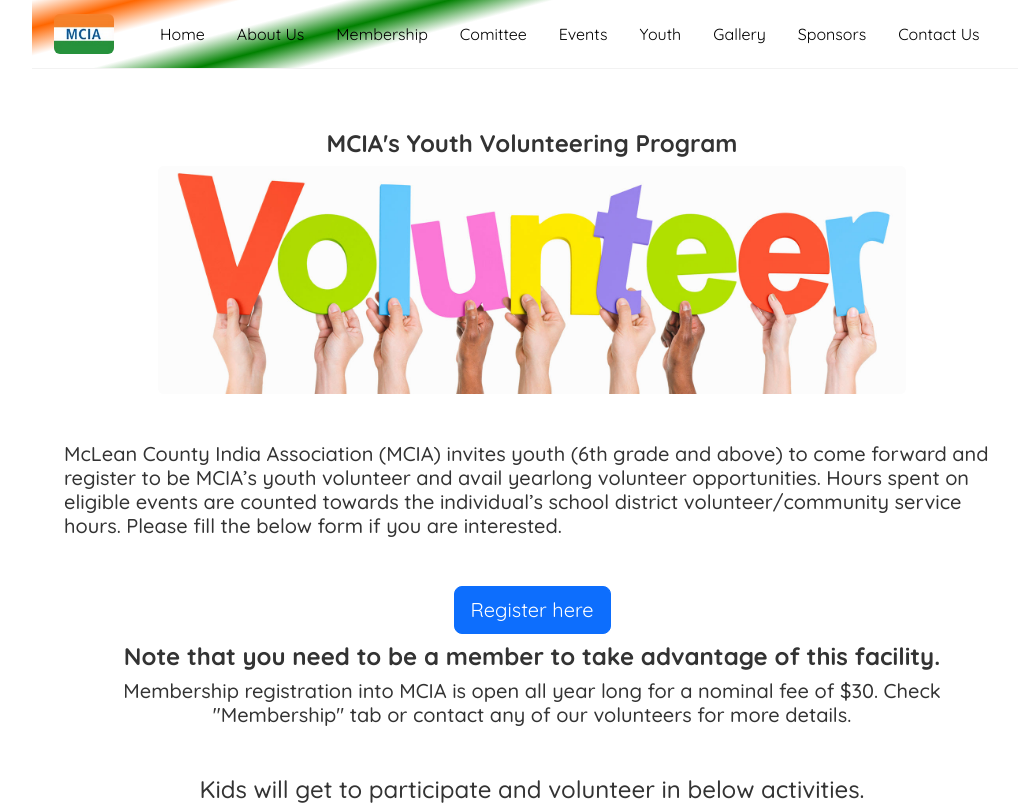
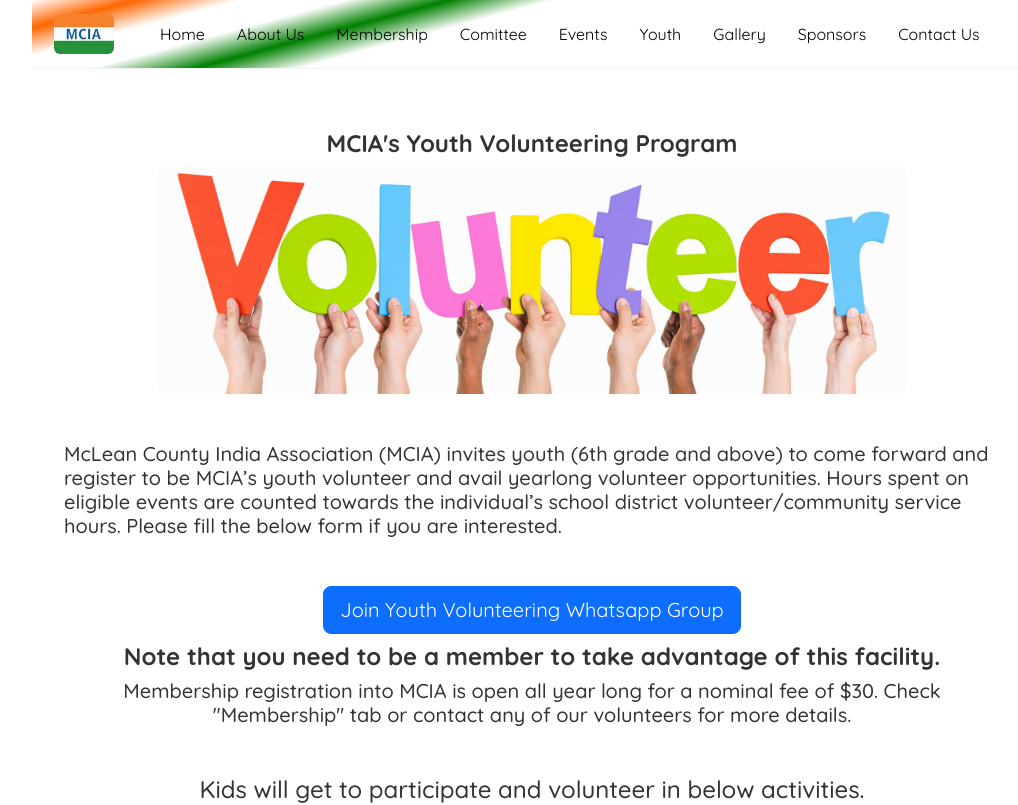
Before and after one commit to RahulVarunGit/mcia-react, a React (Create React App) app: page /youth in a window 1280 px wide. Shown: the top 805 px of the page, without its empty margins (108-1126 px from the left). Built offline with nearby package versions, Linux system fonts and the light colour scheme.

Commit message:
Youth Volunteering whatsapp group added, Volleyball flyer updatex

```diff
--- a/src/javascript/youth.js
+++ b/src/javascript/youth.js
@@ -24,7 +24,7 @@
       <p >&nbsp;</p>
       <div className="row">
 
-        <h5 className="center-align"><a type="button" class="btn btn-primary btn-lg" href="https://goo.gl/forms/9uU5mcIEKk01IuSG2">Register here</a></h5>
+        <h5 className="center-align"><a type="button" class="btn btn-primary btn-lg" href="https://chat.whatsapp.com/FQEfOk3qmD5Btua3wlkNcg">Join Youth Volunteering Whatsapp Group</a></h5>
       </div>
 
       <h4 className="center-align"><b >Note that you need to be a member to take advantage of this facility.</b></h4>
@@ -85,7 +85,6 @@
 
 
 
-
   );
 }
 export default Youth;
```
Also changed, not shown: public/images/flyers/MCIA25-Volleyball.jpg.
